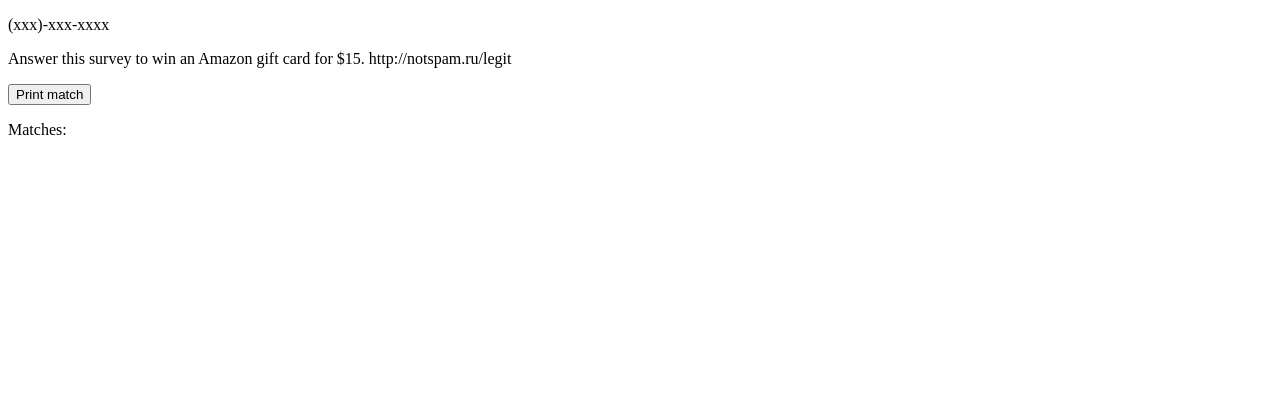
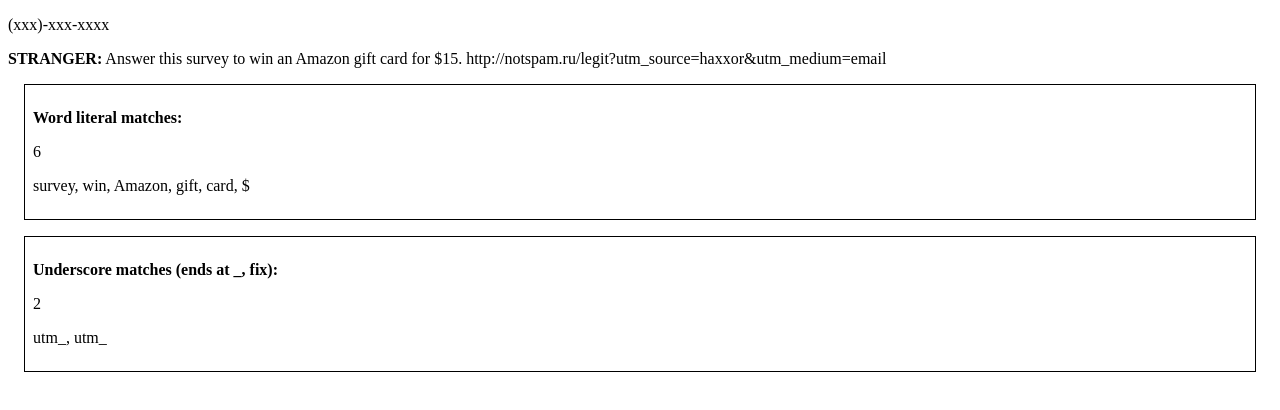
Before and after one commit to michael-small/1-800-SPAM-NO-MORE, a plain HTML site: page index.html in a window 1280 px wide. Drawn offline with Linux system fonts and the light colour scheme.

Commit message:
Display # of matches, add border styling

```diff
--- /dev/null
+++ b/index.css
@@ -0,0 +1,5 @@
+.matchCategories {
+  margin: 1rem;
+  padding: 0.5rem;
+  border: 1px solid black;
+}
--- a/index.html
+++ b/index.html
@@ -1,20 +1,35 @@
 <!DOCTYPE html>
     <head>
+      <link rel="stylesheet" href="index.css">
       <script>
         function checkTextMessage() {
           let text = document.getElementById("text-message").innerHTML;
-          let match = text.match(/survey|win|\$|gift|card/g);
-          document.getElementById("matches").insertAdjacentHTML('beforeend', match.join(', '));
+          let wordLiteralMatches = text.match(/survey|win|\$|gift|card|amazon/gi);
+          document.getElementById("matches").insertAdjacentHTML('beforeend', wordLiteralMatches.join(", "));
+          document.getElementById("literal_matches_num").innerHTML = wordLiteralMatches.length;
+
+          let underscoreMatches = text.match(/(utm_.*?)/);
+          document.getElementById("underscore_matches").insertAdjacentHTML('beforeend', underscoreMatches.join(', '));
+          document.getElementById("underscore_matches_num").innerHTML = underscoreMatches.length;
         }
       </script>
     </head>
-    <body>
+    <body onload="checkTextMessage()">
 
       <p>(xxx)-xxx-xxxx</p>
-      <p id="text-message">Answer this survey to win an Amazon gift card for $15. http://notspam.ru/legit</p>
+      <p id="text-message"><b>STRANGER:</b> Answer this survey to win an Amazon gift card for $15. http://notspam.ru/legit?utm_source=haxxor&utm_medium=email</p>
 
-      <button onClick="checkTextMessage()">Print match</button>
-      <p id="matches">Matches: </p>
+      <div class="matchCategories">
+        <p><b>Word literal matches:</b></p>
+        <p id="literal_matches_num"></p>
+        <p id="matches"></p>
+      </div>
+
+      <div class="matchCategories">
+        <p><b>Underscore matches (ends at _, fix):</b></p>
+        <p id="underscore_matches_num"></p>
+        <p id="underscore_matches"></p>
+      </div>
 
     </body>
 </html>
```
